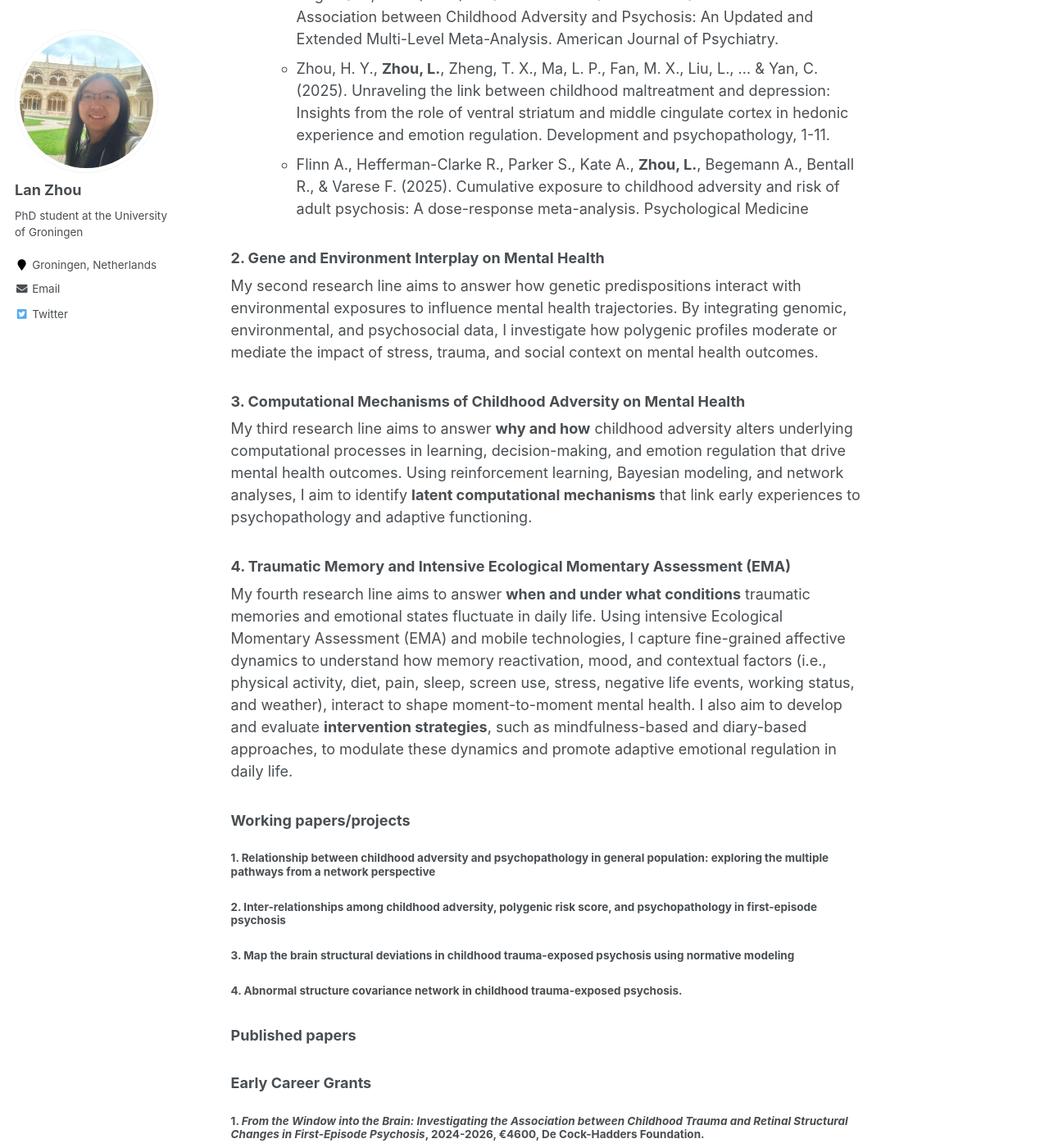
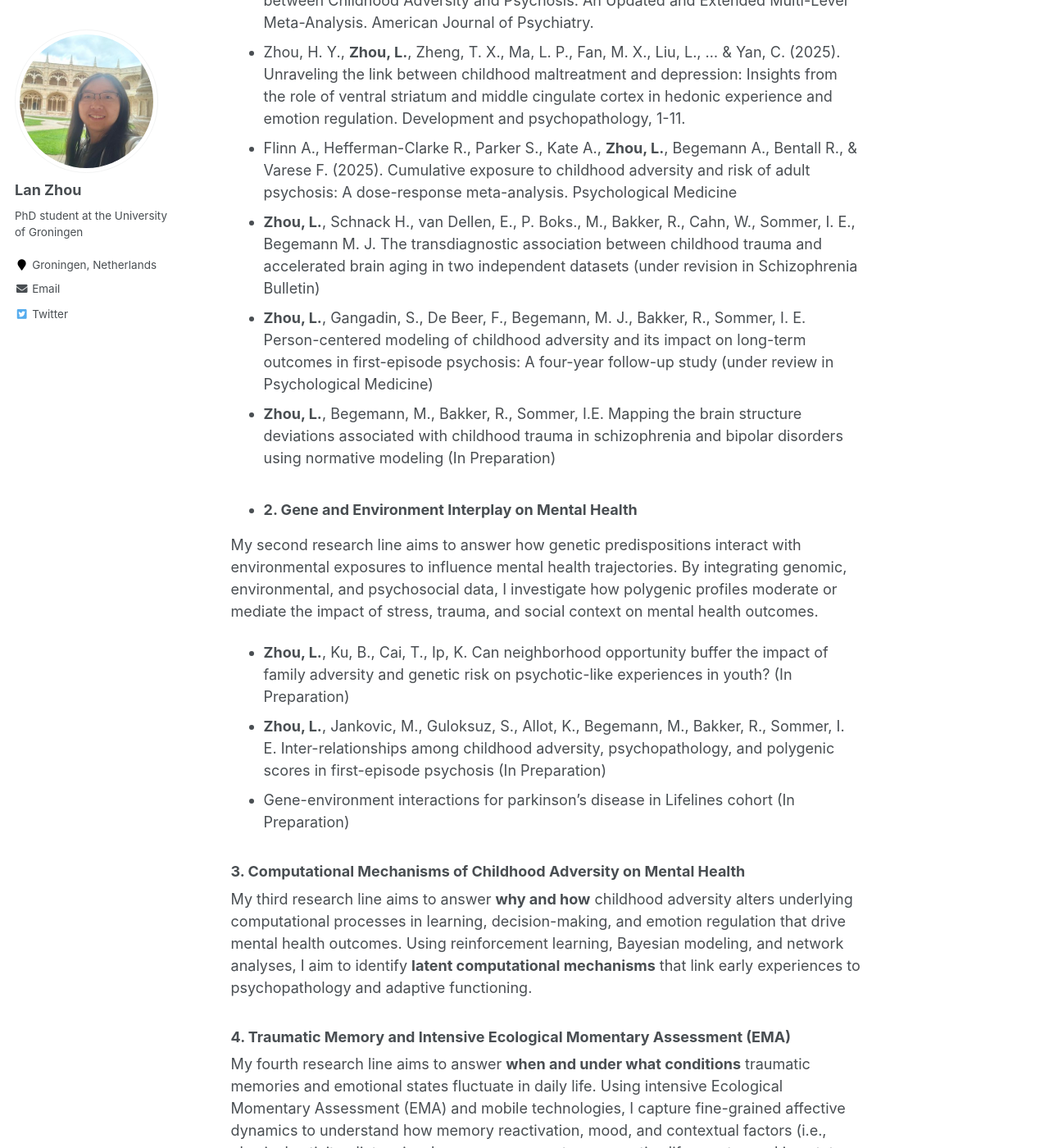
Before and after one commit to lanzhou-psy/personal-page, a Jekyll site: the page built from _pages/projects.md, in a window 1280 px wide and 1400 px high, scrolled down 1097 px. Shown: the whole window at 82% size. Built offline with Jekyll 4.4.1, drawn with Linux system fonts in a browser that asks for light colours; some of the changed text lies outside the part shown.

Commit message:
Refactor projects.md for clarity and updates
Reformatted sections on theory, algorithm, and implementation levels for clarity. Updated publication list and added details to research lines.

```diff
--- a/_pages/projects.md
+++ b/_pages/projects.md
@@ -10,24 +10,30 @@ redirect_from:
 <span style="font-size: 14px; font-family: 'Arial', sans-serif; line-height: 0.7;"> Childhood adversity is one big public health issue and may lead to adulthood illness, not only including mental health probelms but also many physical problems. **A safe and healthy childhood are fundamental to physical, mental, and social development.** I am deeply interested in exploring the **trans-diagnostic mechanisms of childhood adversity**. My work seeks to understand how experiences of stress, trauma, neighborhood risk and social disadvantages in childhood alter developmental processes in ways that increase risk for psychopathology. Understanding these mechanisms is critical for the development of interventions to prevent the onset of psychopathology in children who experience adversity. </span><br>
 
 <span style="font-size: 14px; font-family: 'Arial', sans-serif; line-height: 0.7;"> I am trying to understand childhood adversity and psychopathology from different levels: </span><br>
-####  * Theory/Goal Level: life history theory; the stress acceleration hypothesis
-####  * Algorithm Level: accelerated aging, different attachment styles, dsyregulated emotion regulation, abnormal reward/threat processing, abnormal metabolism
-####  * Implementation Level: higher inflammation, abnormal neurocognition, more risk-taking behaviours
+**Theory/Goal Level**: life history theory; the stress acceleration hypothesis
+**Algorithm Level**: accelerated aging, different attachment styles, dsyregulated emotion regulation, abnormal reward/threat processing, abnormal metabolism
+**Implementation Level**: higher inflammation, abnormal neurocognition, more risk-taking behaviours
 
 #### &#128226; Call for collaborator: if you are interested in childhood adversity and psychopathology, and if you have an expertise on reinforcement learning and decision making, I have some interesting research ideas in my mind and would like to share with you.
 
 ### 1. The Impact of Childhood Adversity and Trauma on Brain and Mental Health
 
-<span style="font-size: 14px; font-family: 'Arial', sans-serif; line-height: 0.7;"> My first research line aims to answer **what aspects or features** of brain structure, function, and behavior are shaped by early-life stress and adversity, and **what magnitude of these effects** confers vulnerability or resilience to later mental health problems. Using **multimodal neuroimaging, genetics, longitudinal data, machine learning, network modeling, and behavioral assessments**, I identify the specific brain and psychological signatures through which childhood experiences exert lasting effects on mental health. This work ultimately informs preventive and early intervention strategies that promote healthy development in at-risk populations. </span><br>
-- Publications:
+My first research line aims to answer **what aspects or features** of brain structure, function, and behavior are shaped by early-life stress and adversity, and **what magnitude of these effects** confers vulnerability or resilience to later mental health problems. Using **multimodal neuroimaging, genetics, longitudinal data, machine learning, network modeling, and behavioral assessments**, I identify the specific brain and psychological signatures through which childhood experiences exert lasting effects on mental health. This work ultimately informs preventive and early intervention strategies that promote healthy development in at-risk populations.
   - **Zhou, L.**, Cai, T., Ip, K. (2025) The association between neighborhood opportunity, cognitive function, and brain structure in youth: findings from ABCD study. Biological Psychitry: Global Open Science
   - **Zhou, L.**, Sommer, I. E., Yang, P., Sikirin, L., van Os, J., Bentall, R. P., ... & Begemann, M. J. (2025) What Do Four Decades of Research Tell Us About the Association between Childhood Adversity and Psychosis: An Updated and Extended Multi-Level Meta-Analysis. American Journal of Psychiatry.
   - Zhou, H. Y., **Zhou, L.**, Zheng, T. X., Ma, L. P., Fan, M. X., Liu, L., ... & Yan, C. (2025). Unraveling the link between childhood maltreatment and depression: Insights from the role of ventral striatum and middle cingulate cortex in hedonic experience and emotion regulation. Development and psychopathology, 1-11.
   - Flinn A., Hefferman-Clarke R., Parker S., Kate A., **Zhou, L.**, Begemann A., Bentall R., & Varese F. (2025). Cumulative exposure to childhood adversity and risk of adult psychosis: A dose-response meta-analysis. Psychological Medicine
-
+  - **Zhou, L.**, Schnack H., van Dellen, E., P. Boks., M., Bakker, R., Cahn, W., Sommer, I. E., Begemann M. J. The transdiagnostic association between childhood trauma and accelerated brain aging in two independent datasets (under revision in Schizophrenia Bulletin)
+  - **Zhou, L.**, Gangadin, S., De Beer, F., Begemann, M. J., Bakker, R., Sommer, I. E. Person-centered modeling of childhood adversity and its impact on long-term outcomes in first-episode psychosis: A four-year follow-up study (under review in Psychological Medicine)
+  - **Zhou, L.**, Begemann, M., Bakker, R., Sommer, I.E. Mapping the brain structure deviations associated with childhood trauma in schizophrenia and bipolar disorders using normative modeling (In Preparation)
+  -
 ### 2. Gene and Environment Interplay on Mental Health
 
 My second research line aims to answer how genetic predispositions interact with environmental exposures to influence mental health trajectories. By integrating genomic, environmental, and psychosocial data, I investigate how polygenic profiles moderate or mediate the impact of stress, trauma, and social context on mental health outcomes.
+
+ - **Zhou, L.**, Ku, B., Cai, T., Ip, K. Can neighborhood opportunity buffer the impact of family adversity and genetic risk on psychotic-like experiences in youth? (In Preparation)
+ - **Zhou, L.**, Jankovic, M., Guloksuz, S., Allot, K., Begemann, M., Bakker, R., Sommer, I. E. Inter-relationships among childhood adversity, psychopathology, and polygenic scores in first-episode psychosis (In Preparation)
+ - Gene-environment interactions for parkinson's disease in Lifelines cohort (In Preparation)
 
 ### 3. Computational Mechanisms of Childhood Adversity on Mental Health
 
@@ -35,16 +41,8 @@ My third research line aims to answer **why and how** childhood adversity alters
 
 ### 4. Traumatic Memory and Intensive Ecological Momentary Assessment (EMA)
 
-My fourth research line aims to answer **when and under what conditions** traumatic memories and emotional states fluctuate in daily life. Using intensive Ecological Momentary Assessment (EMA) and mobile technologies, I capture fine-grained affective dynamics to understand how memory reactivation, mood, and contextual factors (i.e., physical activity, diet, pain, sleep, screen use, stress, negative life events, working status, and weather), interact to shape moment-to-moment mental health. I also aim to develop and evaluate **intervention strategies**, such as mindfulness-based and diary-based approaches, to modulate these dynamics and promote adaptive emotional regulation in daily life.
+My fourth research line aims to answer **when and under what conditions** traumatic memories and emotional states fluctuate in daily life. Using intensive Ecological Momentary Assessment (EMA) and mobile technologies, I capture fine-grained affective dynamics to understand how memory reactivation, mood, and contextual factors (i.e., physical activity, diet, pain, sleep, screen use, stress, negative life events, working status, and weather), interact to shape moment-to-moment mental health. I also aim to develop and evaluate **intervention strategies**, such as mindfulness-based and diary-based approaches, to modulate these dynamics and promote adaptive emotional regulation in daily life. Currently, I am still collecting data.
 
-### Working papers/projects
-#### 1. Relationship between childhood adversity and psychopathology in general population: exploring the multiple pathways from a network perspective
-#### 2. Inter-relationships among childhood adversity, polygenic risk score, and psychopathology in first-episode psychosis
-#### 3. Map the brain structural deviations in childhood trauma-exposed psychosis using normative modeling
-#### 4. Abnormal structure covariance network in childhood trauma-exposed psychosis.
-
-
-### Published papers
 
 ### Early Career Grants
 #### 1. _From the Window into the Brain: Investigating the Association between Childhood Trauma and Retinal Structural Changes in First-Episode Psychosis_, 2024-2026, €4600, De Cock-Hadders Foundation.
```
